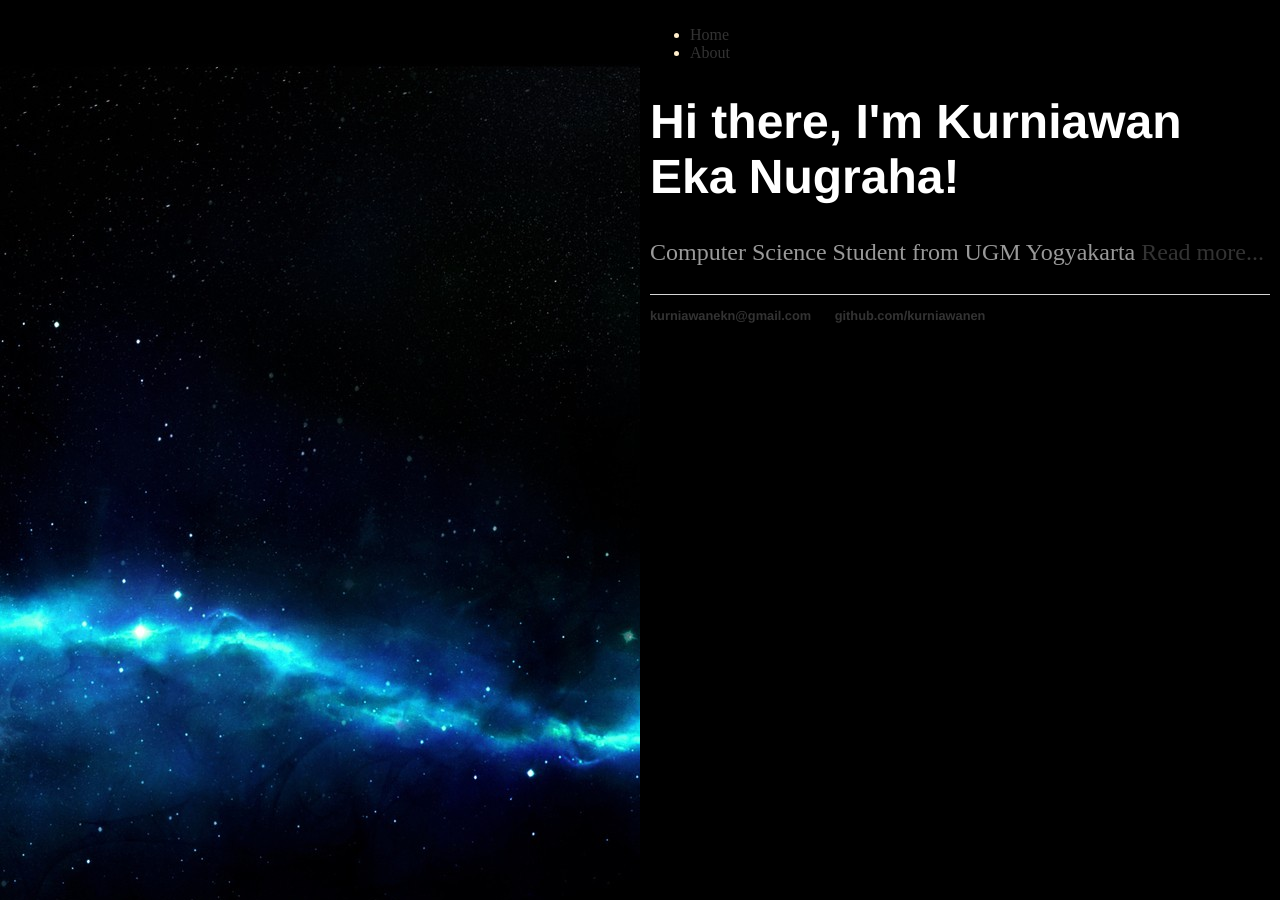
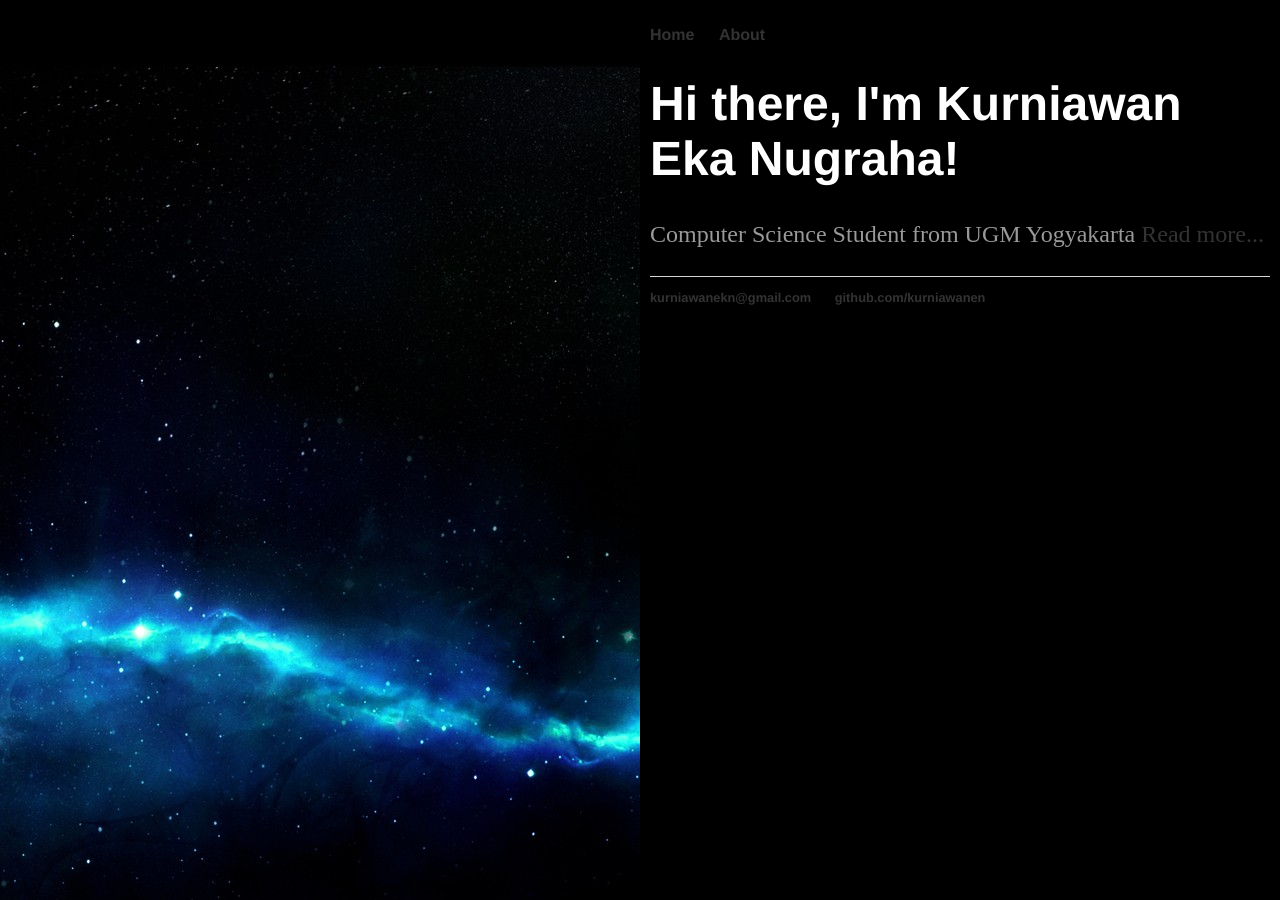
Before and after one commit to ken-kurniawanen/kurniawanen.github.io, a Jekyll site: the page built from index.html, in a window 1280 px wide. Built offline with Jekyll 4.4.1, drawn with Linux system fonts in a browser that asks for light colours.

Commit message:
Update default.html

```diff
--- a/_layouts/default.html
+++ b/_layouts/default.html
@@ -13,13 +13,13 @@
 
  		 <div id="right_col">
   			<div id="right_col_inner">
-
+   			<nav>
 	    			<ul>
 	        			<li><a href="/">Home</a></li>
 		        		<li><a href="/about">About</a></li>
 
 	    			</ul>
-
+			</nav>
 
 				<div class="container">
 
```
